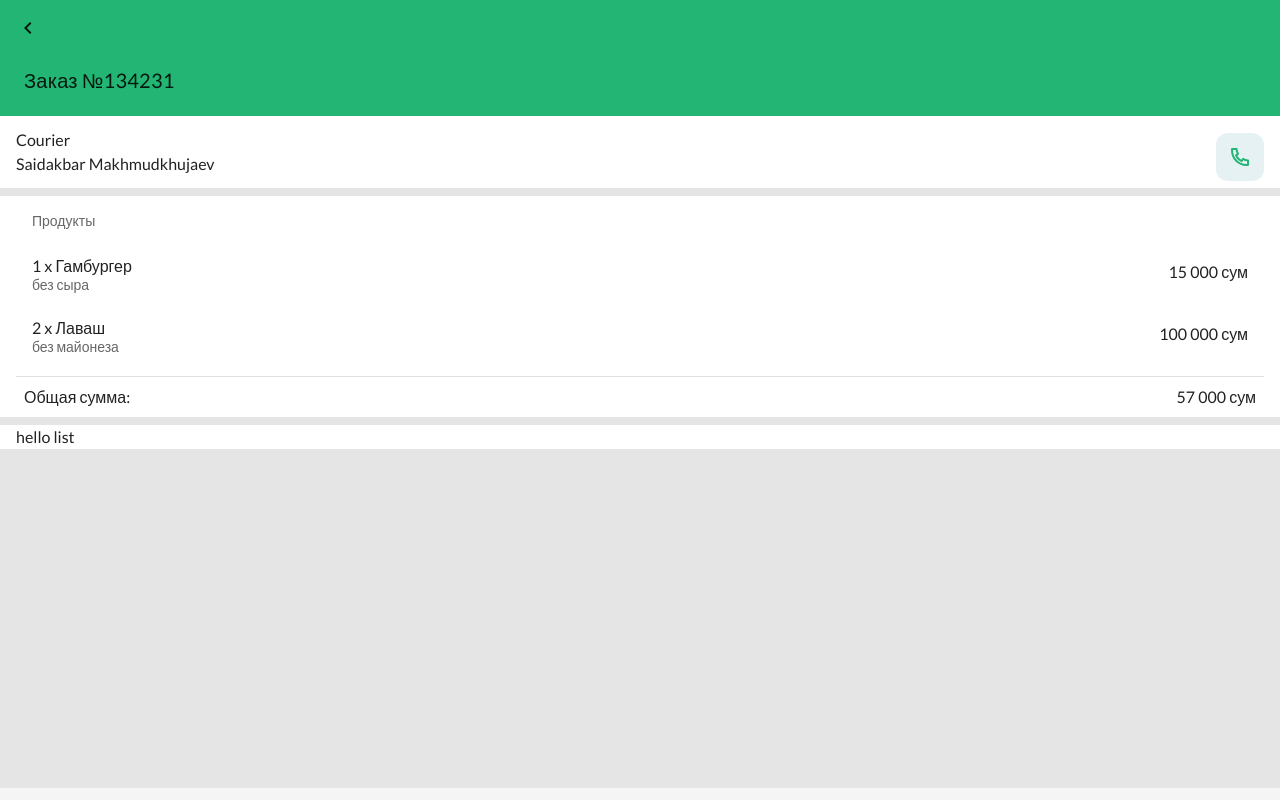
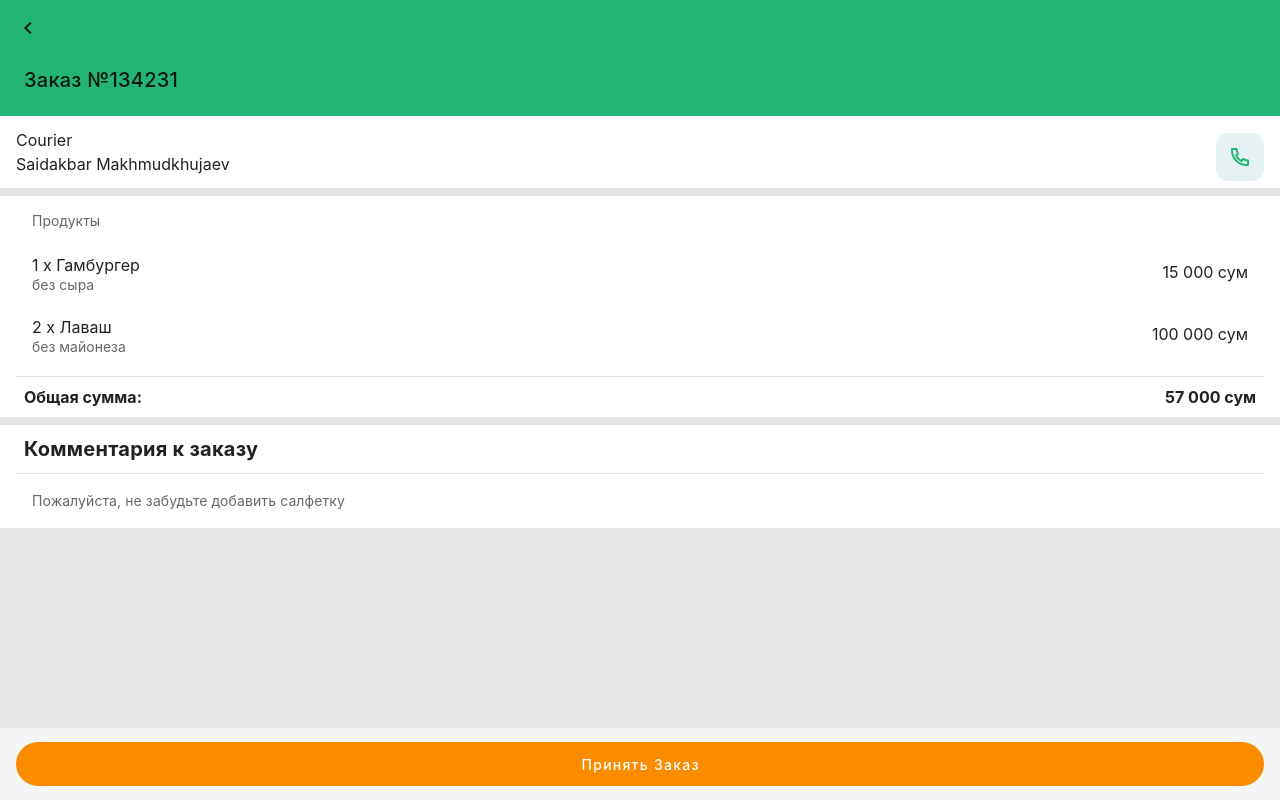
Before and after one commit to SAIDAKBAR123/deliveryegy-restaurant, a Vue app: page /#/product/1 in a window 1280 px wide. Built offline with nearby package versions, Linux system fonts and the light colour scheme; a web font is replaced by a local one.

Commit message:
modifies: list

```diff
--- a/src/App.vue
+++ b/src/App.vue
@@ -1,7 +1,7 @@
 <template>
  <v-app id="inspire">
 
-  <v-app-bar v-if="false" app>
+  <v-app-bar app v-if="false">
     <v-app-bar
       absolute
       color="white"
@@ -28,17 +28,15 @@
   </v-app-bar>
 
   <!-- Sizes your content based upon application components -->
-  <v-main>
-
+  <v-main class="py-0 my-0">
     <!-- Provides the application the proper gutter -->
     <v-container fluid class="pa-0 overflow-hidden">
+      <transition name="component-fade" mode="out-in">
       <router-view></router-view>
+      </transition>
+
     </v-container>
   </v-main>
-
-  <v-footer app>
-    <!-- -->
-  </v-footer>
 </v-app>
 </template>
 
@@ -55,6 +53,7 @@ export default {
 </script>
 <style scoped>
 #inspire {
+  padding: 0px !important;
   background: #E5E5E5;
 }
 .trueClass {
@@ -74,4 +73,12 @@ export default {
   opacity: 0;
   transform: translateX(30px);
 }
+
+.component-fade-enter-active, .component-fade-leave-active {
+  transition: opacity .3s ease;
+}
+.component-fade-enter, .component-fade-leave-to
+/* .component-fade-leave-active below version 2.1.8 */ {
+  opacity: 0;
+}
 </style>
--- a/src/global.scss
+++ b/src/global.scss
@@ -1,12 +1,14 @@
-@import url('https://fonts.googleapis.com/css2?family=Lato:wght@300;400;700&display=swap');
+$body-font-family: 'SF Pro Text';
+$title-font: 'SF Pro Text';
 
-$body-font-family: 'Lato';
-$title-font: 'Lato';
-
+@font-face {
+   font-family:"SF Pro Text";
+   src: url("./assets/font_sf_pro.ttf") format("truetype");
+ }
 .v-application {
-    font-family: $body-font-family, sans-serif !important;
+    font-family: 'SF Pro Text', sans-serif !important;
      .title { // To pin point specific classes of some components
-        font-family: $title-font, sans-serif !important;
+        font-family: 'SF Pro Text', sans-serif !important;
      }
   }
   html {
--- a/src/scss/variables.scss
+++ b/src/scss/variables.scss
@@ -1,13 +1,2 @@
 
-$tab-font-size: 12px;
-@font-face {
-    font-family: 'MyWebFont';
-    src: url('../assets/font_sf_pro.ttf') format('ttf') /* Chrome 6+, Firefox 3.6+, IE 9+, Safari 5.1+ */  }
-$font-family:'MyWebFont';
-.v-application {
-  [class*='text-'] {
-    color: #36405a;
-    font-family: $font-family, sans-serif !important;
-  }
-  font-family: $font-family, sans-serif !important;
-}
+$tab-font-size: 11px;
--- a/src/views/home/components/Card.vue
+++ b/src/views/home/components/Card.vue
@@ -1,8 +1,11 @@
 <template>
   <div>
-    <v-card class="mb-2" color="white" style="border: 1px solid red" tile flat>
+    <v-card class="mb-2" color="white" style="border: 1px solid red" tile flat @click="$router.push({
+      path: '/product/34',
+      query
+    })">
       <v-card-title class="text-h5 pa-2">
-            <v-row justify="space-between" align="middle">
+            <v-row justify="space-between" align="center">
                 <v-col cols="auto">
                     Заказ №134232
                 </v-col>
@@ -18,7 +21,7 @@
       <v-card-subtitle class="pa-2 px-1">
         <v-row>
           <v-col cols="auto">
-            <v-btn text small class="text-capitalize">
+            <v-btn text class="text-capitalize">
               <v-icon left size="24" color="green">mdi-bike</v-icon> Доставка
             </v-btn>
           </v-col>
@@ -26,7 +29,7 @@
             <v-divider vertical></v-divider>
           </v-col>
           <v-col cols="auto">
-            <v-btn text small>
+            <v-btn text>
               <v-icon left size="24" color="green">mdi-cash</v-icon> 160 000 сум
             </v-btn>
           </v-col>
@@ -38,7 +41,7 @@
 
 <script>
 export default {
-  props: ['status']
+  props: ['status', 'query']
 }
 </script>
 
--- a/src/views/home/components/Definition.vue
+++ b/src/views/home/components/Definition.vue
@@ -1,7 +1,7 @@
 <template>
   <div>
     <v-card flat color="#22B573" class="pa-2" tile>
-      <v-btn fab text small><v-icon>mdi-chevron-left</v-icon></v-btn>
+      <v-btn fab text small @click="$router.go(-1)"><v-icon>mdi-chevron-left</v-icon></v-btn>
       <v-card-title>Заказ №134231</v-card-title>
     </v-card>
     <!-- Courier list -->
@@ -48,18 +48,47 @@
       <v-divider></v-divider>
       <v-card-actions>
           <v-row justify="space-between" >
-              <v-col cols="auto"><span class="body text-bold">Общая сумма:</span></v-col>
-              <v-col cols="auto"><span class="body">57 000 сум</span></v-col>
+              <v-col cols="auto"><span class="body font-weight-bold">Общая сумма:</span></v-col>
+              <v-col cols="auto"><span class="body font-weight-bold">57 000 сум</span></v-col>
           </v-row>
       </v-card-actions>
     </v-card>
     <!-- Product comment -->
-    <v-card class="my-2 px-4" tile flat> hello list </v-card>
+    <v-card class="my-2 px-4" tile flat>
+      <v-card-title class="pa-2 font-weight-bold">Комментария к заказу</v-card-title>
+      <v-divider></v-divider>
+      <v-card-subtitle>Пожалуйста, не забудьте добавить салфетку</v-card-subtitle>
+    </v-card>
+    <!-- Card footer -->
+    <v-footer height="72" fixed v-if="statusOfOrder.text">
+      <v-row justify="center">
+        <v-col cols="12">
+          <v-btn elevation="0" to="/zakaz" dark :color="statusOfOrder.color" v-text="statusOfOrder.text" block large class="text-capitalize" rounded>
+            <v-icon></v-icon>
+           </v-btn>
+        </v-col>
+      </v-row>
+    </v-footer>
   </div>
 </template>
 
 <script>
 export default {
+  props: [''],
+  computed: {
+    statusOfOrder () {
+      switch (this.$route.query.status) {
+        case 'newOrder':
+          return { text: 'Принять заказ', color: 'orange darken-1' }
+        case 'proccess':
+          return { text: 'Готово', color: '#22B573' }
+        case 'finished':
+          return { text: '', color: '' }
+        default:
+          return { text: 'Принять заказ', color: 'orange darken-1' }
+      }
+    }
+  },
   data () {
     return {
       recent: [
@@ -77,6 +106,9 @@ export default {
         }
       ]
     }
+  },
+  created () {
+    console.log(this.$route.query.status)
   }
 }
 </script>
--- a/src/views/home/finishedOrder/index.vue
+++ b/src/views/home/finishedOrder/index.vue
@@ -1,7 +1,7 @@
 <template>
   <div>
     <div>
-      <status-card v-for="item in 15" :key="item" status="finished"/>
+      <status-card v-for="item in 15" :query="$route.query" :key="item" status="finished"/>
       <template v-if="false">
         <svg
           width="78"
@@ -41,18 +41,6 @@
         </svg>
       </template>
     </div>
-    <v-footer height="62" fixed>
-      <v-row justify="center text-capitalize">
-        <v-col cols="auto">
-          <v-btn text to="/zakaz" class="text-capitalize"> Мои заказы </v-btn>
-        </v-col>
-        <v-col cols="auto">
-          <v-btn text to="/restaurants" class="text-capitalize">
-            Ресторан
-          </v-btn>
-        </v-col>
-      </v-row>
-    </v-footer>
   </div>
 </template>
 
--- a/src/views/home/index.vue
+++ b/src/views/home/index.vue
@@ -1,18 +1,7 @@
 <template>
 <div>
     <v-card color="white" flat tile style="width: 100vw">
-      <v-toolbar v-if="false" class="px-0 py-0 mx-0 elevation-0" flat>
-        <v-app-bar-nav-icon></v-app-bar-nav-icon>
-
-        <v-toolbar-title class="headline text-bold">Deliveryegy</v-toolbar-title>
-
-        <v-spacer></v-spacer>
-
-        <v-btn icon>
-          <v-icon>mdi-magnify</v-icon>
-        </v-btn>
-      </v-toolbar>
-      <v-row  class="mx-2 my-2" justify="space-between" align="center">
+      <v-row  class="mx-2 my-0" justify="space-between" align="center">
         <v-col cols="auto">
           <span class="display-1">Мои заказы</span>
         </v-col>
@@ -36,25 +25,27 @@
       <v-row justify="center" align="center" style="margin: 0.4px 0px">
         <v-col cols="12">
           <v-tabs
-          background-color="transparent"
+          :ripple="false"
+            background-color="#efeff4"
             v-model="tab"
+            hide-slider
             slider-color="green"
             fixed-tabs
-            active-class="colorDone"
             class="tab_card"
           >
-            <v-tab>
+            <v-tab key="newOrder" active-class="colorDone"
+>
               <v-badge color="green" content="12"> Новый </v-badge>
             </v-tab>
-            <v-tab>В процессе</v-tab>
-            <v-tab>Готов</v-tab>
+            <v-tab key="proccess" active-class="colorDone">В процессе</v-tab>
+            <v-tab key="finished" active-class="colorDone">Готов</v-tab>
           </v-tabs>
         </v-col>
       </v-row>
     </v-card>
     <v-card class="mt-4" flat tile color="transparent">
       <v-tabs-items v-model="tab" background-color="transparent" >
-            <v-tab-item style="background-color: #E5E5E5 !important">
+            <v-tab-item active-class="colorDone" style="background-color: #E5E5E5 !important">
               <New />
             </v-tab-item>
             <v-tab-item style="background-color: #E5E5E5 !important">
@@ -75,10 +66,45 @@ import Process from './processOrder'
 export default {
   data () {
     return {
-      tab: 0
+      tab: 'newOrder'
     }
   },
-  components: { Finish, New, Process }
+  watch: {
+    tab (value) {
+      console.log(this.$route.query)
+
+      switch (value) {
+        case 0:
+          this.$router.replace({
+            query: {
+              status: 'newOrder'
+            }
+          }).catch(er => {})
+          break
+        case 1:
+          this.$router.replace({
+            query: {
+              status: 'proccess'
+            }
+          }).catch(er => {})
+          break
+        case 2:
+          this.$router.replace({
+            query: {
+              status: 'finished'
+            }
+          }).catch(er => {})
+          break
+
+        default:
+          break
+      }
+    }
+  },
+  components: { Finish, New, Process },
+  created () {
+    this.tab = this.$route.query.status ? this.$route.query.status : 'newOrder'
+  }
 }
 </script>
 
@@ -89,15 +115,9 @@ export default {
   background: #efeff4 !important;
   padding: 5px;
 }
-.v-tab {
-  background: #efeff4 !important;
-}
-.v-tabs-slider {
-  color: #efeff4 !important;
-}
 .colorDone {
   background: rgb(231, 241, 245) !important;
-  border-bottom: none;
+  border-bottom: 12px !important;
   border-radius: 3px solid green;
 }
 </style>
--- a/src/views/home/newOrder/index.vue
+++ b/src/views/home/newOrder/index.vue
@@ -1,7 +1,7 @@
 <template>
   <div>
     <div>
-      <status-card v-for="item in 15" :key="item" status="newOrder"/>
+      <status-card v-for="item in 15" :key="item" :query="$route.query" status="newOrder"/>
       <template v-if="false">
         <svg
           width="78"
@@ -41,23 +41,19 @@
         </svg>
       </template>
     </div>
-    <v-footer height="62" fixed>
-      <v-row justify="center text-capitalize">
-        <v-col cols="auto">
-          <v-btn text to="/zakaz" class="text-capitalize"> Мои заказы </v-btn>
-        </v-col>
-        <v-col cols="auto">
-          <v-btn text to="/restaurants" class="text-capitalize">
-            Ресторан
-          </v-btn>
-        </v-col>
-      </v-row>
-    </v-footer>
   </div>
 </template>
 
 <script>
-export default {}
+export default {
+  created () {
+    this.$router.replace({
+      query: {
+        status: 'newOrder'
+      }
+    }).catch(er => {})
+  }
+}
 </script>
 
 <style>
--- a/src/views/home/processOrder/index.vue
+++ b/src/views/home/processOrder/index.vue
@@ -1,7 +1,7 @@
 <template>
   <div>
     <div>
-      <status-card v-for="item in 15" :key="item" :element="{}" status="process"/>
+      <status-card v-for="item in 15" :key="item" :element="{}" :query="$route.query" status="process"/>
       <template v-if="false">
         <svg
           width="78"
@@ -41,18 +41,6 @@
         </svg>
       </template>
     </div>
-    <v-footer height="62" fixed>
-      <v-row justify="center text-capitalize">
-        <v-col cols="auto">
-          <v-btn text to="/zakaz" class="text-capitalize"> Мои заказы </v-btn>
-        </v-col>
-        <v-col cols="auto">
-          <v-btn text to="/restaurants" class="text-capitalize">
-            Ресторан
-          </v-btn>
-        </v-col>
-      </v-row>
-    </v-footer>
   </div>
 </template>
 
```
